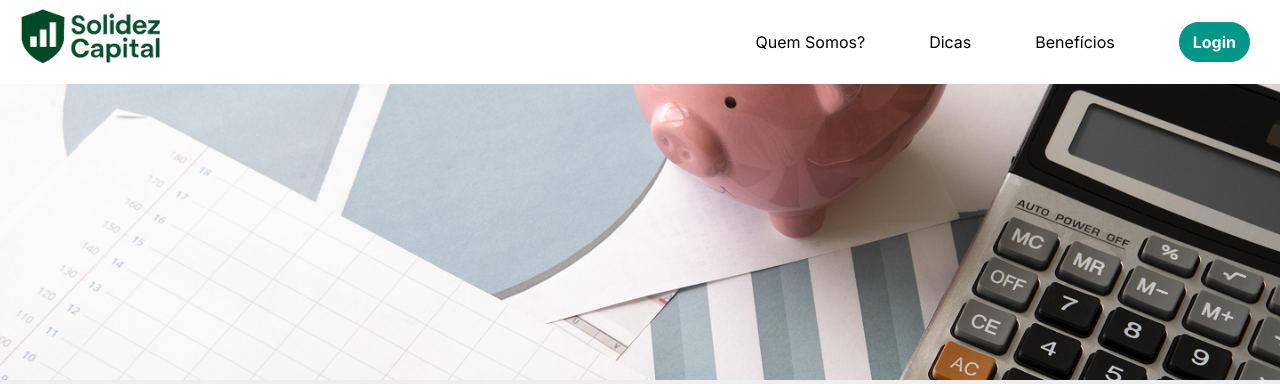
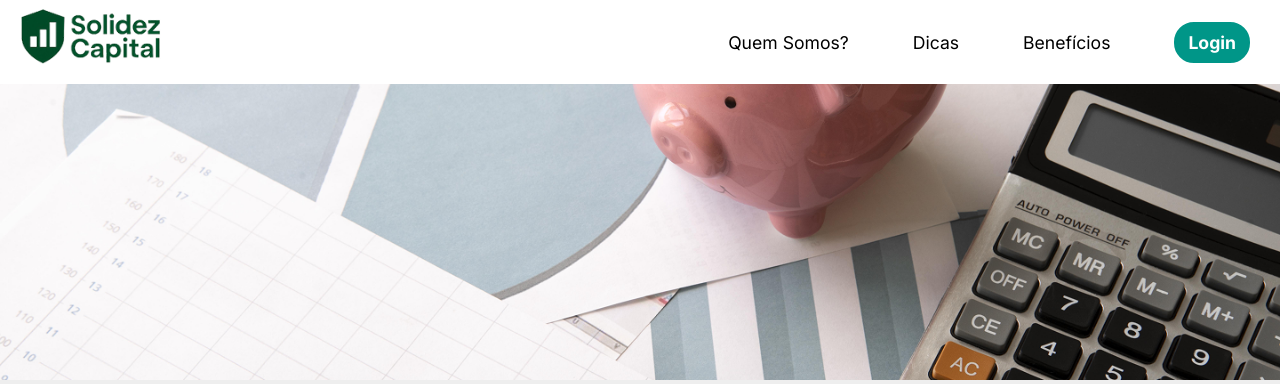
Before and after one commit to gkawanami09/Solidez-Capital, a Flask app: page / in a window 1280 px wide. Shown: the top 384 px of the page. Run offline with Flask 3, Linux system fonts and the light colour scheme.

Commit message:
Update CSS

```diff
--- a/static/style.css
+++ b/static/style.css
@@ -100,7 +100,8 @@ select:focus {
   align-items: center;
   position: fixed;
   width: 100%;
-  background-color: var(--cor-branco)
+  background-color: var(--cor-branco);
+  font-size: var(--fonte-p);
 }
 
 .container-flex {
```
